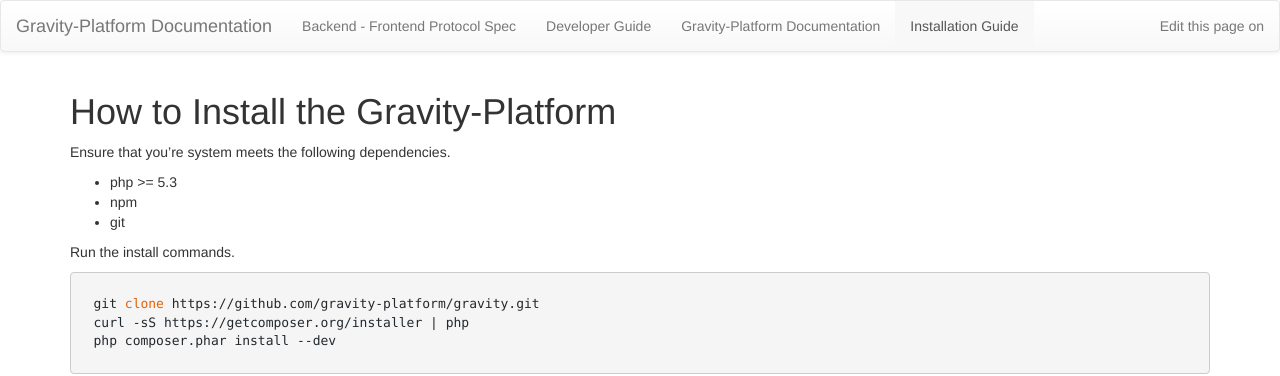
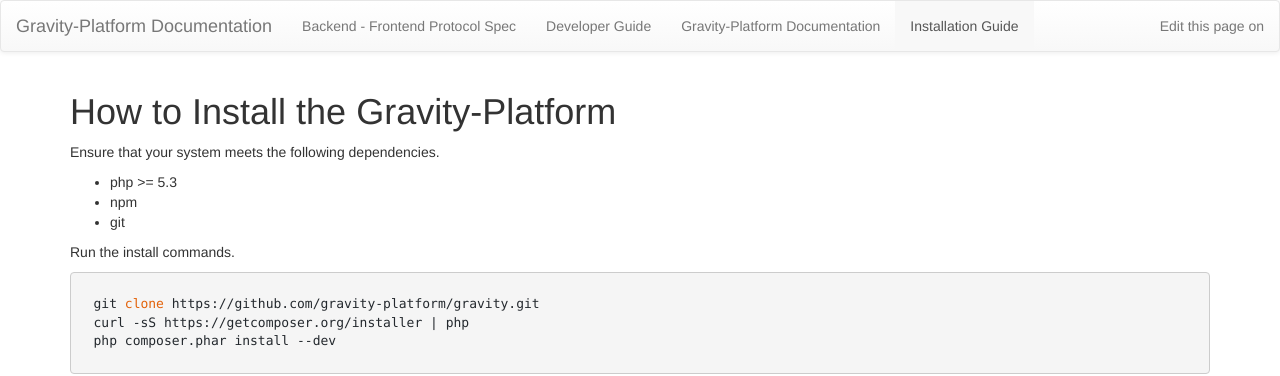
Before and after one commit to gravity-platform/doc, a Jekyll site: the page built from install.md, in a window 1280 px wide. Shown: the top 376 px of the page. Built offline with Jekyll 4.4.1, drawn with Linux system fonts in a browser that asks for light colours; nearby versions of some CDN libraries; Markdown is read by kramdown in place of the engine named in the settings.

Commit message:
typo fix

```diff
--- a/install.md
+++ b/install.md
@@ -4,7 +4,7 @@ layout: default
 ---
 # How to Install the Gravity-Platform
 
-Ensure that you're system meets the following dependencies.
+Ensure that your system meets the following dependencies.
 
 * php >= 5.3
 * npm
```
